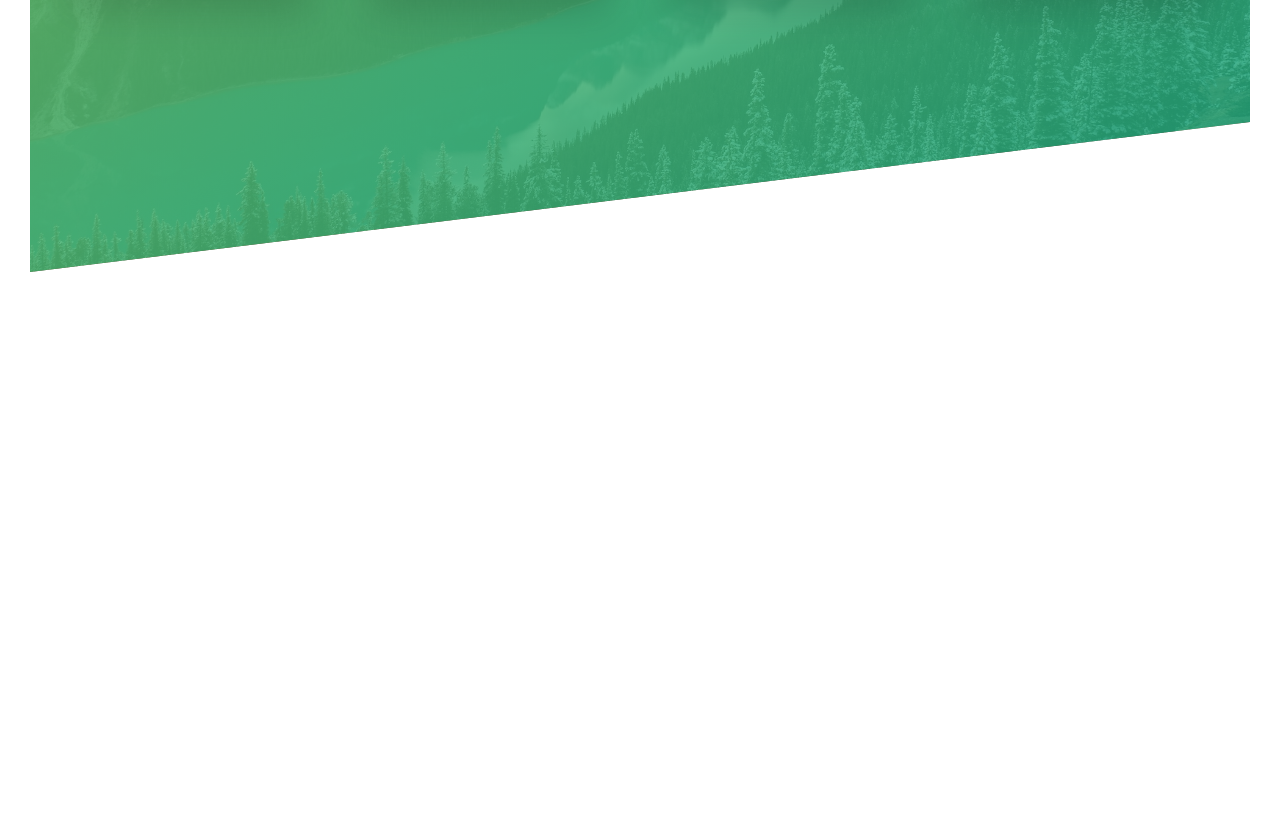
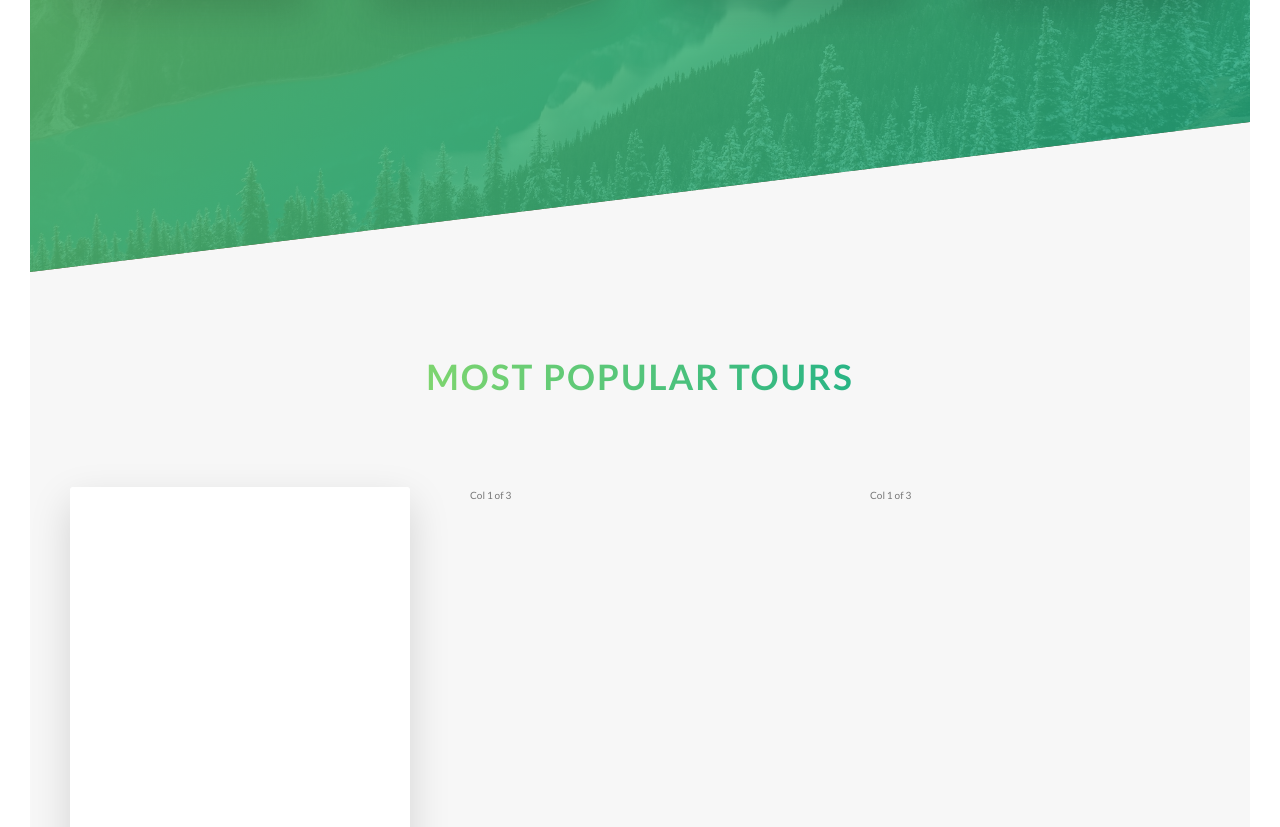
Before and after one commit to coderawii/natours, a website: page index.html in a window 1280 px wide. Shown: the part 1973-2800 px from the top of the page. Before the commit the page ends 2245 px from the top, so only its background shows below. Drawn offline with Linux system fonts and the light colour scheme.

Commit message:
039 Building the Tours section P1
Najjaci deo, CARD ROTATE, FRONT i BACK, PERSPECTIVE u parent od onog u kom je ROTATE transform, BACKGROUND-VISIBILITY: HIDDEN; objasnjen smisao ! BITNE STVARI: kada je .card hoverovana, onda se card side transformise; sta se desava na hover? Okrece se za 180deg, tj pola kruga jer krug je 360deg, rotira se u Y pravcu, +; i s ovim kodom ovako kad se rotira card mi vidimo card s druge strane, poledjinu, tj text, on je naopako, a to ne zelimo. vec zelimo da vidimo drugi card, zato dodajemo posle jos jedan div, koji ce biti back, koji ce vec biti rotiran pre hovera na 180deg, a na hover card fornt se rotira 180, a back vraca na 0; dakle razlika izmedju back i front side: back side je na pocetku vec rotiran za 180deg, a front nije, i kad hoverujemo card, front se okrece 180deg, a back stavljamo na 0deg; POSITION: ABSOLUTE (top: 0, right: 0) za __side, tj za oba childrena .card-a jer pre toga su divovid front i back jedan ispoda drugog, a treba da budu jedan ispod drugog, tj back ispod fronta, i jos dodajemo z-index, ne zaboravi da parentu stavis da je relative; WIDTH: 100% - bez ovoga su nekako spljosteni front i back, tj pre onoga sa ABSOLUTE i to, kad pogledamo u inspectu vidimo da .card divu fali height, nema ga uopste, iako ova dva childrena njegova imaju, tu se desilo nesto slicno kao i sa float-om akd koristimo, pa ne stavimo clearfixer, i onda roditelj izgubi height, a posto ova dva diva (front i back) koriste absolut (i top i left) da ne bi vise bili jedan ispod drugog, oni su izvuceni iz svog prirodnog toka, i desava se nes kao i kof float-a. I moramo da i .card-u stavimo  HEIGHT: 50rem jer ne postoji neki specijalan clearfix za ovo kao za float; BACKGROUND-VISIBILITY: HIDDEN za __side, ranije smo ovo koristili jer nzm ni ja, ali ovaj x nam zaista treba ovaj property. A kad je on hidden, on krije back part elementa, tj kad smo rotirali front, text ode sa leve strane i deluje kao mirror, tj vidimo back part od kartice, s ovim to vise ne vidimo

```diff
--- a/index.html
+++ b/index.html
@@ -68,20 +68,14 @@
                     </div>
                 </div>
             </section>
-        </main>
 
-
-
-
-
-
-<!-- ===================== SECTION  ===================== -->
+            <!-- ===================== SECTION FEATURES ===================== -->
             <section class="section-features">
                 <div class="row">
                     <div class="col-1-of-4">
                         <div class="feature-box"> <!-- ne stavljamo content direkt u col-1-of-4 kao ranije vec dodajemo ovde jos jedan feature-box div, i u njega onda tek stavljamo sadrazaj jer zelimo da bude veci gutter nego za grid, i to radimo i kad hocemo i padding da ubacimo, ili nes slicno, scale itd, dakle grid divove ne diramo, vec dodajemo novi div -->
                             <i class="feature-box__icon icon-basic-world"></i>
-                        <h2 class="heading-tertiary u-margin-bottom-small">Explore the world</h2>
+                            <h3 class="heading-tertiary u-margin-bottom-small">Explore the world</h3>
                             <p class="feature-box__text">
                                 Lorem ipsum dolor sit amet consectetur adipisicing elit. Magnam, unde? Lorem, ipsum dolor.
                             </p>
@@ -91,7 +85,7 @@
                     <div class="col-1-of-4">
                         <div class="feature-box">
                             <i class="feature-box__icon icon-basic-compass"></i>
-                        <h2 class="heading-tertiary u-margin-bottom-small">Meet Nature</h2>
+                            <h3 class="heading-tertiary u-margin-bottom-small">Meet Nature</h3>
                             <p class="feature-box__text">
                                 Lorem ipsum dolor sit amet consectetur adipisicing elit. Magnam, unde? Lorem, ipsum dolor.
                             </p>
@@ -101,7 +95,7 @@
                     <div class="col-1-of-4">
                         <div class="feature-box">
                             <i class="feature-box__icon icon-basic-map"></i>
-                        <h2 class="heading-tertiary u-margin-bottom-small">Find your way</h2>
+                            <h3 class="heading-tertiary u-margin-bottom-small">Find your way</h3>
                             <p class="feature-box__text">
                                 Lorem ipsum dolor sit amet consectetur adipisicing elit. Magnam, unde? Lorem, ipsum dolor.
                             </p>
@@ -111,7 +105,7 @@
                     <div class="col-1-of-4">
                         <div class="feature-box">
                             <i class="feature-box__icon icon-basic-heart"></i>
-                        <h2 class="heading-tertiary u-margin-bottom-small">Live a helthier life</h2>
+                            <h3 class="heading-tertiary u-margin-bottom-small">Live a helthier life</h3>
                             <p class="feature-box__text">
                                 Lorem ipsum dolor sit amet consectetur adipisicing elit. Magnam, unde? Lorem, ipsum dolor.
                             </p>
@@ -121,13 +115,60 @@
                 </div>
             </section>
 
+<!-- ===================== SECTION  ===================== -->
+            <section class="section-tours">
+                <div class="u-center-text u-margin-bottom-big">
+                    <h2 class="heading-secondary">
+                        Most popular tours
+                    </h2>
+                </div>
+
+                <div class="row">
+                    <div class="col-1-of-3">
+                        <div class="card">
+                            <div class="card__side card__side--front">
+                                FRONT
+                            </div>
+                            <div class="card__side card__side--back card__side--back-1">
+                                BACK
+                            </div>
+                        </div>
+                    </div>
+                    <div class="col-1-of-3">
+                        Col 1 of 3
+                    </div>
+                    <div class="col-1-of-3">
+                        Col 1 of 3
+                    </div>
+                </div>
+            </section>
+
+
+
+
+<!-- ===================== SECTION  ===================== -->
 
 
 
 
 
-<!-- ===================== SECTION  ===================== -->
-<!-- ===================== SECTION  ===================== -->
+
+
+        </main>
+
+
+
+
+
+
+
+
+
+
+
+
+
+
 <!-- ===================== SECTION  ===================== -->
 <!-- ===================== SECTION  ===================== -->
 
--- a/sass/abstracts/_variables.scss
+++ b/sass/abstracts/_variables.scss
@@ -2,6 +2,12 @@
 $color-primary: #55c57a;
 $color-primary-light: #7ed56f;
 $color-primary-dark: #28b485;
+
+$color-secondary-light: #ffb900;
+$color-secondary-dark: #ff7730;
+
+$color-tertiary-light: #2998ff;
+$color-tertiary-dark: #5643fa;
 
 $color-grey-light-1: #f7f7f7;
 
--- /dev/null
+++ b/sass/components/_card.scss
@@ -0,0 +1,48 @@
+.card {
+    perspective: 150rem;// ide velik broj pixela!! Perspective se stavlja u parent element od onog u kom je transform, tj u kom je rotaza
+    -moz-perspective: 150rem;
+    position: relative;
+    height: 50rem; // !!! procitaj dole zasto !!!
+
+    &__side {
+        background-color: orangered;
+        color: #fff;
+        font-size: 2rem;
+        height: 50rem;
+        transition: all .8s ease; // stavi 5s da vidis desavanja
+        position: absolute; // pre ovoga su divovid front i back jedan ispoda drugog, a treba da budu jedan ispod drugog, tj back ispod fronta, i jos dodajemo z-index, ne zaboravi da parentu stavis da je relative
+        top: 0;
+        left: 0;
+        width: 100%; // bez ovoga su nekako spljosteni front i back
+        backface-visibility: hidden; // ranije smo ovo koristili jer nzm ni ja, ali ovaj x nam zaista treba ovaj property. A kad je on hidden, on krije back part elementa, tj kad smo rotirali front, text ode sa leve strane i deluje kao mirror, tj vidimo back part od kartice, s ovim to vise ne vidimo
+
+        // i sada nesto ne stima, kad pogledamo u inspectu vidimo da .card divu fali height, nema ga uopste, iako ova dva childrena njegova imaju, tu se desilo nesto slicno kao i sa float-om akd koristimo, pa ne stavimo clearfixer, i onda roditelj izgubi height, a posto ova dva diva (front i back) koriste absolut (i top i left) da ne bi vise bili jedan ispod drugog, oni su izvuceni iz svog prirodnog toka, i desava se nes kao i kof float-a. I moramo da i card-u stavimo  height: 50rem;
+
+        border-radius: 3px;
+        box-shadow: 0 1.5rem 4rem rgba($color-black, .15); // trebalo bi i ovo u variables jer se ponavlja
+
+        &--front {
+            background-color: $color-white;
+        }
+
+        &--back {
+            background-color: green;
+            transform: rotateY(180deg);
+
+            &-1 {
+                background-image: linear-gradient(to right bottom, $color-secondary-light, $color-secondary-dark);
+            }
+
+        }
+        // !!!!!!!!!!!!!!!!! razlika izmedju back i front side: back side je na pocetku vec rotiran za 180deg, a front nije, i kad hoverujemo card, front se okrece 180deg, a back stavljamo na 0deg !!!!!!!!!!!!!!!!!!!!
+    }
+
+    &:hover &__side--front { // kada je .card hoverovana, onda se card side transformise
+        transform: rotateY(180deg); // sta se desava na hover? Okrece se za 180deg, tj pola kruga jer krug je 360deg, rotira se u Y pravcu, +
+        // i s ovim kodom ovako kad se rotira card mi vidimo card s druge strane, poledjinu, tj text, on je "naopako", a to ne zelimo. vec zelimo da vidimo drugi card, zato dodajemo posle jos jedan div, koji ce biti back, koji ce vec biti rotiran pre hovera na 180deg, a na hover card fornt se rotira 180, a back vraca na 0
+    }
+
+    &:hover &__side--back {
+        transform: rotateY(0);
+    }
+}
--- a/sass/main.scss
+++ b/sass/main.scss
@@ -10,7 +10,7 @@
 @import "components/button";
 @import "components/composition";
 @import "components/feature-box";
-
+@import "components/card";
 
 @import "layout/grid";
 @import "layout/header";
--- a/sass/pages/home.scss
+++ b/sass/pages/home.scss
@@ -1,5 +1,5 @@
 .section-about {
-    background-color: color-grey-light-1;
+    background-color: $color-grey-light-1;
     padding: 25rem 0;
     margin-top: -20vh; /* jer je height headera 95vh, a u clip pathu imamo ono gde je 75vh, pa tako 95-75=20vh, a negativno je da ide na gore */
 }
@@ -19,3 +19,10 @@
         transform: skewY(7deg);
     }
 }
+
+.section-tours { // kao section-about, pa cemo kopirati nes
+    background-color: $color-grey-light-1;
+    padding: 25rem 0 50rem 0; // morali smo povecati na 50rem bottom
+    margin-top: -10rem; // da bi popunili beo prazan prostotr kod gradienta tj skew-a od section-features, pomeramo ovaj div gore za 10rem tj 100px
+
+}
```
Also changed, not shown: css/style.css. Lines whose indentation alone changed are shown as unchanged.
